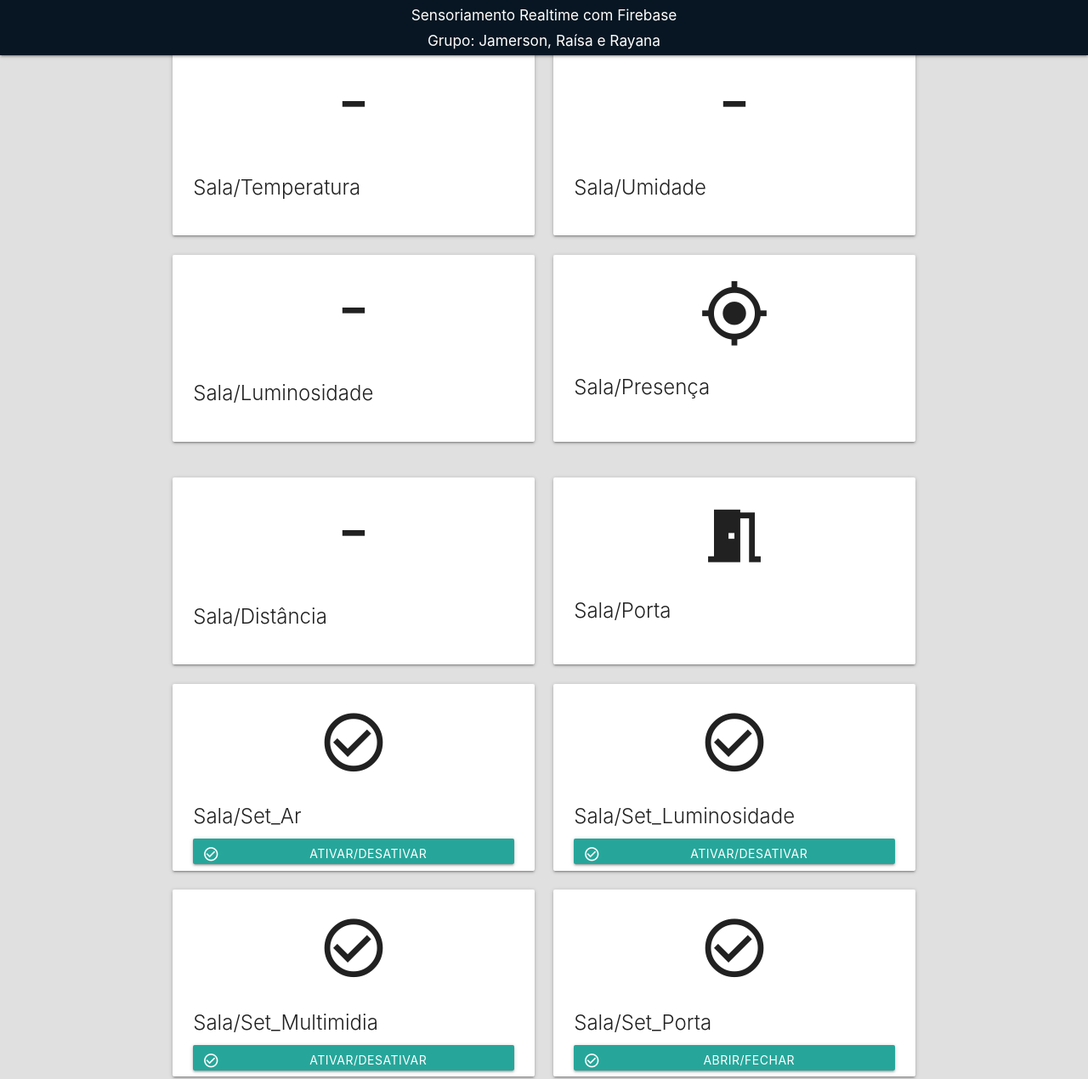
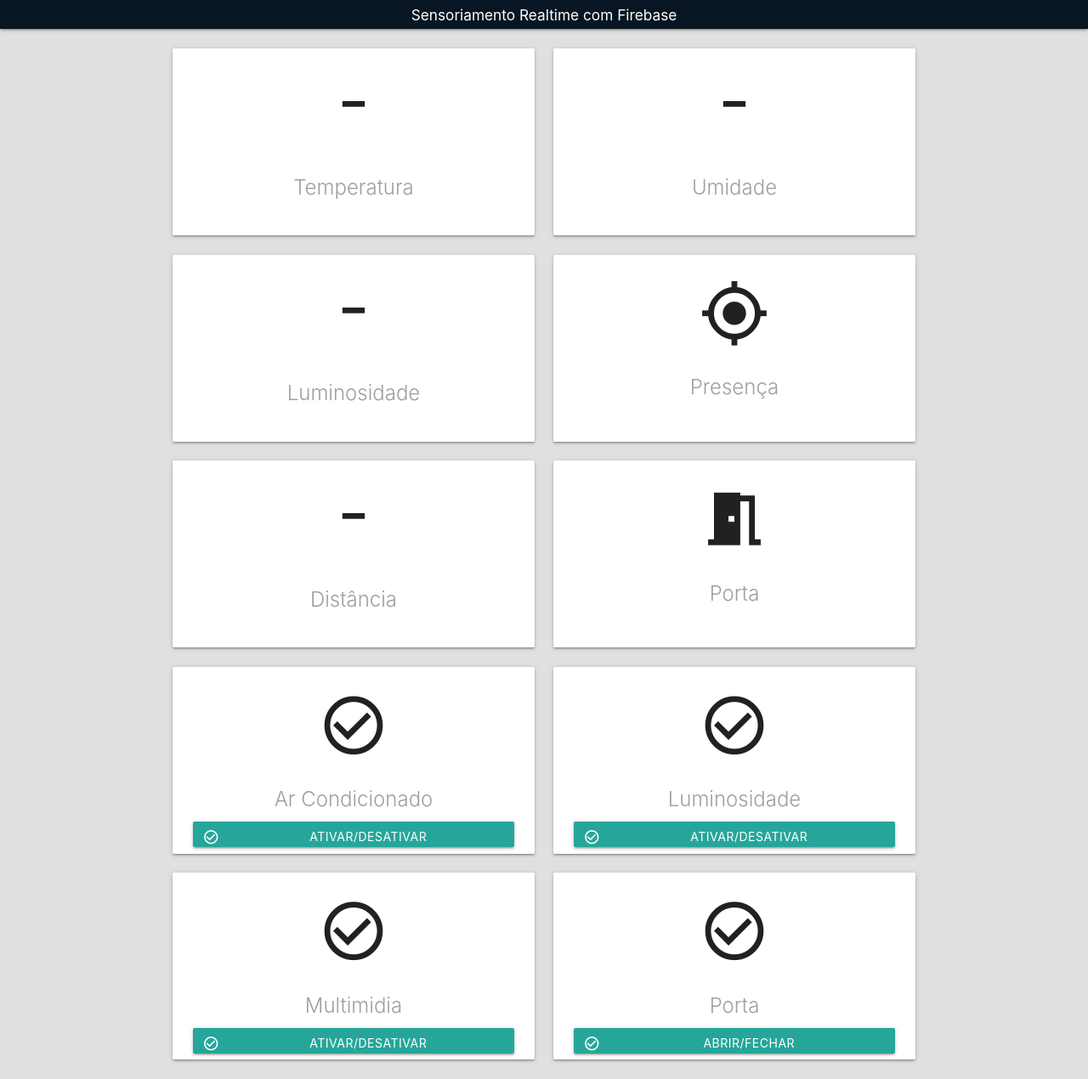
Before and after one commit to rayanagoncalves/projeto-sensoriamento-firebase, a plain HTML site: page public/index.html in a window 1280 px wide. Shown: the part 67-1337 px from the top of the page at 85% size. Drawn offline with nearby package versions, Linux system fonts and the light colour scheme; no server answers.

Commit message:
Ajustes no front-end

```diff
--- a/public/app.js
+++ b/public/app.js
@@ -139,7 +139,7 @@
 
 })();
 
-// Retorna uma função que de acordo com as mudanças dos dados
+// Retorna uma função de acordo com as mudanças dos dados
 // Atualiza o valor atual do elemento, com a metrica passada (currentValueEl e metric)
 function onNewData(currentValueEl, metric){
   return function(snapshot){
--- a/public/index.html
+++ b/public/index.html
@@ -8,6 +8,7 @@
     <link href="https://fonts.googleapis.com/icon?family=Material+Icons" rel="stylesheet">
     <link rel="stylesheet" href="https://cdnjs.cloudflare.com/ajax/libs/materialize/0.98.0/css/materialize.min.css">
     <link rel="stylesheet" href="css/style.css">
+
 
 <!--CABEÇALHO-->
 
@@ -20,7 +21,6 @@
         </div>
         <div class="nav-content center">
           <h6>Sensoriamento Realtime com Firebase</h6>
-          <h6>Grupo: Jamerson, Raísa e Rayana</h6>
         </div>
       </nav>
     </div>
@@ -36,8 +36,8 @@
               <span id="currentTemp" class="statistic">-</span>
             </div>
             <div class="card-content">
-              <span class="card-title activator grey-text text-darken-4">
-                Sala/Temperatura
+              <span class="card-title activator grey-text darken-3 center">
+                Temperatura
               </span>
             </div>
           </div>
@@ -51,8 +51,8 @@
               <span id="currentUmid" class="statistic">-</span>
             </div>
             <div class="card-content activator">
-              <span class="card-title grey-text text-darken-4">
-                Sala/Umidade
+              <span class="card-title grey-text darken-3 center">
+                Umidade
               </span>
             </div>
           </div>
@@ -66,8 +66,8 @@
               <span id="currentLum" class="statistic">-</span>
             </div>
             <div class="card-content">
-              <span class="card-title activator grey-text text-darken-4">
-                Sala/Luminosidade
+              <span class="card-title activator grey-text darken-3 center">
+                Luminosidade
               </span>
             </div>
           </div>
@@ -82,25 +82,25 @@
             <i id="currentPresence" class="material-icons statistic">my_location</i>
           </div>
           <div class="card-content">
-            <span class="card-title grey-text text-darken-4">
-              Sala/Presença
+            <span class="card-title grey-text darken-3 center">
+              Presença
             </span>
           </div>
         </div>
       </div>
-     </div>
+
 
 <!--DISTANCIA-->
 
-	<div class="row">
+
       <div class="col s6 m6">
         <div class="card">
           <div class="card-image center">
             <span id="currentDistancia" class="statistic">-</span>
           </div>
           <div class="card-content">
-            <span class="card-title activator grey-text text-darken-4">
-              Sala/Distância
+            <span class="card-title activator grey-text darken-3 center">
+              Distância
             </span>
           </div>
         </div>
@@ -115,8 +115,8 @@
         <i id="currentPorta" class="material-icons statistic">meeting_room</i>
       </div>
       <div class="card-content">
-        <span class="card-title grey-text text-darken-4">
-          Sala/Porta
+        <span class="card-title grey-text darken-3 center">
+          Porta
         </span>
       </div>
     </div>
@@ -130,8 +130,8 @@
         <i id="currentAr" class="material-icons statistic">check_circle_outline</i>
       </div>
       <div class="card-content">
-        <span class="card-title grey-text text-darken-4">
-          Sala/Set_Ar
+        <span class="card-title grey-text darken-3 center">
+          Ar Condicionado
         </span>
         <a class="waves-effect waves-light btn col s12" id="btn-ar">
           <i class="material-icons left">check_circle_outline</i>
@@ -150,8 +150,8 @@
               <i id="currentLamp" class="material-icons statistic">check_circle_outline</i>
             </div>
             <div class="card-content">
-              <span class="card-title grey-text text-darken-4">
-                Sala/Set_Luminosidade
+              <span class="card-title grey-text darken-3 center">
+                Luminosidade
               </span>
               <a class="waves-effect waves-light btn col s12" id="btn-lamp">
                 <i class="material-icons left">check_circle_outline</i>
@@ -171,8 +171,8 @@
               <i id="currentMultimidia" class="material-icons statistic">check_circle_outline</i>
             </div>
             <div class="card-content">
-              <span class="card-title grey-text text-darken-4">
-                Sala/Set_Multimidia
+              <span class="card-title grey-text darken-3 center">
+                Multimidia
               </span>
               <a class="waves-effect waves-light btn col s12" id="btn-multimidia">
                 <i class="material-icons left">check_circle_outline</i>
@@ -187,12 +187,13 @@
 
         <div class="col s6 m6" style="padding-bottom:20px">
           <div class="card">
+
             <div class="card-image center">
               <i id="currentSetPorta" class="material-icons statistic">check_circle_outline</i>
             </div>
             <div class="card-content">
-              <span class="card-title grey-text text-darken-4">
-                Sala/Set_Porta
+              <span class="card-title grey-text darken-3 center">
+                Porta
               </span>
               <a class="waves-effect waves-light btn col s12" id="btn-porta">
                 <i class="material-icons left">check_circle_outline</i>
@@ -202,6 +203,8 @@
           </div>
         </div>
 
+
+
       </div>
     </div>
   </body>
```
